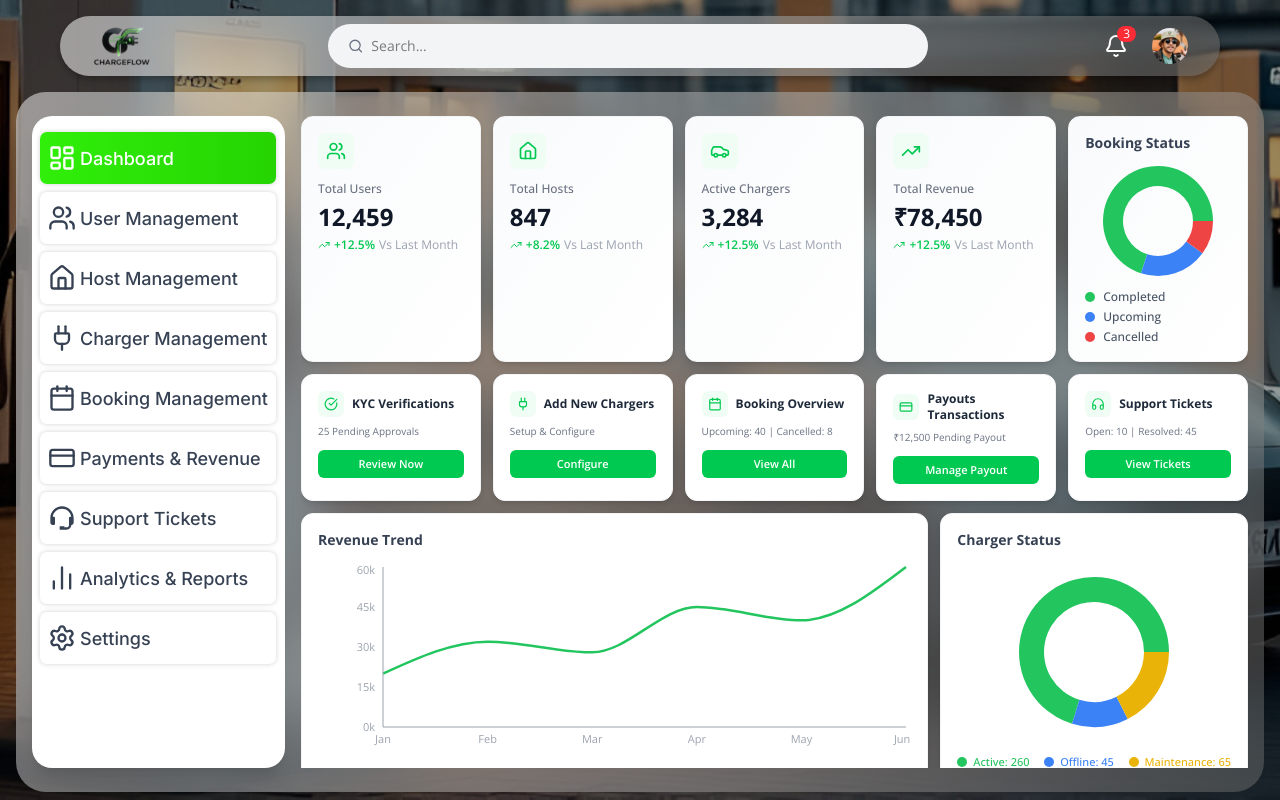
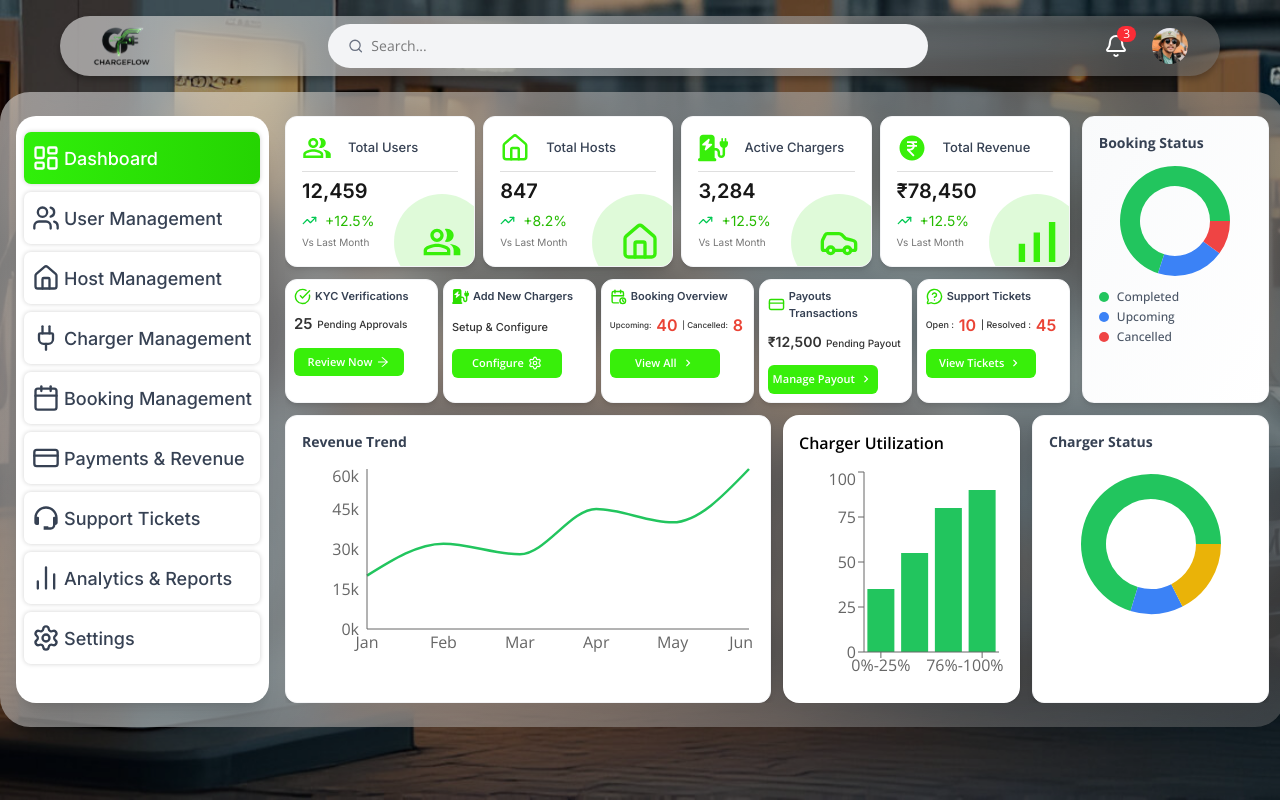
Before and after one commit to ChandaniSahu/ChargeFlow, a Next.js app: page /admin in a window 1280 px wide. Built offline with nearby package versions, Linux system fonts and the light colour scheme.

Commit message:
give exact width to parent div of admin dashboard , stats ,action cards ui completed

```diff
--- a/app/admin/page.tsx
+++ b/app/admin/page.tsx
@@ -22,8 +22,8 @@ export default function Page() {
         <Navbar />
 
         {/* Main Area */}
-        <div className="flex overflow-hidden    backdrop-blur-[23.700000762939453px]
-    bg-[linear-gradient(123.84deg,rgba(255,255,255,0.49)_0%,rgba(124,124,124,0.42)_100%)] py-2  mx-4 rounded-[30px] mb-2">
+        <div className="flex w-[1285px] overflow-hidden    backdrop-blur-[23.700000762939453px]
+    bg-[linear-gradient(123.84deg,rgba(255,255,255,0.49)_0%,rgba(124,124,124,0.42)_100%)] py-2  mx-auto rounded-[30px] mb-2">
           <Sidebar />
           <Dashboard />
         </div>
--- a/app/components/admin/Dashboard.tsx
+++ b/app/components/admin/Dashboard.tsx
@@ -1,96 +1,3 @@
-// import Sidebar from "./Sidebar";
-// import Navbar from "./Navbar";
-
-// const stats = [
-//   { title: "Total Users", value: "12,459", growth: "+12.5%" },
-//   { title: "Total Hosts", value: "847", growth: "+8.2%" },
-//   { title: "Active Chargers", value: "3,284", growth: "+12.5%" },
-//   { title: "Total Revenue", value: "₹78,450", growth: "+12.5%" },
-// ];
-
-// const actions = [
-//   { title: "KYC Verifications", sub: "25 Pending Approvals", btn: "Review Now" },
-//   { title: "Add New Chargers", sub: "Setup & Configure", btn: "Configure" },
-//   { title: "Booking Overview", sub: "Upcoming: 40 | Cancelled: 8", btn: "View All" },
-//   { title: "Payout Transactions", sub: "₹12,500 Pending", btn: "Manage Payout" },
-//   { title: "Support Tickets", sub: "Open: 10 | Resolved: 45", btn: "View Tickets" },
-// ];
-
-// export default function Dashboard() {
-//   return (
-//     <div className=" my-4 mr-4 overflow-y-auto no-scrollbar">
-//       <h1 className=" font-inter font-semibold text-[36px] text-white leading-[100%]
-//     tracking-[0%] capitalize mb-1">Dashboard</h1>
-//        <p className="font-arial font-[400] text-[20px] text-white leading-[100%] tracking-[0%] mb-3">Welcome back! Here's what's happening with ChargeFlow today.</p>
-//         <div className="space-y-6">
-//           {/* STATS */}
-//           <div className="grid grid-cols-1 sm:grid-cols-2 xl:grid-cols-4 gap-4">
-//             {stats.map((s, i) => (
-//               <div
-//                 key={i}
-//                 className="bg-white rounded-2xl shadow-lg p-4 flex justify-between items-center"
-//               >
-//                 <div>
-//                   <p className="text-sm text-gray-500">{s.title}</p>
-//                   <h2 className="text-2xl font-bold">{s.value}</h2>
-//                   <p className="text-green-500 text-xs mt-1">{s.growth} vs last month</p>
-//                 </div>
-//                 <div className="w-12 h-12 bg-green-100 rounded-full" />
-//               </div>
-//             ))}
-//           </div>
-
-//           {/* ACTION CARDS */}
-//           <div className="grid grid-cols-1 md:grid-cols-2 xl:grid-cols-5 gap-4">
-//             {actions.map((a, i) => (
-//               <div key={i} className="bg-white p-4 rounded-2xl shadow-lg">
-//                 <h3 className="font-semibold text-sm">{a.title}</h3>
-//                 <p className="text-xs text-gray-500 mt-1">{a.sub}</p>
-//                 <button className="mt-3 px-4 py-2 text-xs bg-green-500 text-white rounded-lg">
-//                   {a.btn}
-//                 </button>
-//               </div>
-//             ))}
-//           </div>
-
-//           {/* CHARTS + STATUS */}
-//           <div className="grid grid-cols-1 xl:grid-cols-3 gap-4">
-//             {/* Revenue Graph */}
-//             <div className="xl:col-span-2 bg-white rounded-2xl shadow-lg p-4">
-//               <h3 className="font-semibold mb-3">Revenue Trend</h3>
-//               <div className="h-56 bg-green-50 rounded-xl flex items-center justify-center text-gray-400">
-//                 Graph Placeholder
-//               </div>
-//             </div>
-
-//             {/* Booking Status */}
-//             <div className="bg-white rounded-2xl shadow-lg p-4">
-//               <h3 className="font-semibold mb-3">Booking Status</h3>
-//               <div className="h-56 rounded-full border-[12px] border-green-400 border-r-blue-400 border-b-red-400 mx-auto w-40" />
-//               <div className="mt-4 text-sm space-y-1">
-//                 <p className="text-green-500">● Completed</p>
-//                 <p className="text-blue-500">● Upcoming</p>
-//                 <p className="text-red-500">● Cancelled</p>
-//               </div>
-//             </div>
-//           </div>
-
-//           {/* CHARGER STATUS */}
-//           <div className="bg-white rounded-2xl shadow-lg p-4 max-w-md">
-//             <h3 className="font-semibold mb-3">Charger Status</h3>
-//             <div className="h-40 rounded-full border-[12px] border-green-500 border-r-yellow-400 border-b-red-400 mx-auto w-32" />
-//             <div className="flex justify-between text-sm mt-4">
-//               <span className="text-green-500">Active: 220</span>
-//               <span className="text-red-500">Offline: 45</span>
-//               <span className="text-yellow-500">Maintenance: 65</span>
-//             </div>
-//           </div>
-//         </div>
-
-//     </div>
-//   );
-// }
-
 // "use client";
 
 // import {
@@ -281,8 +188,17 @@ import {
   Headphones,
   TrendingUp,
   Car,
+   BarChart2,
+    Settings,
+  MessageCircleQuestionMark,
 } from "lucide-react";
-
+import { TbCalendarTime } from "react-icons/tb";
+import { FaChargingStation } from "react-icons/fa6";
+import { SiSimpleanalytics } from "react-icons/si";
+import { RiMoneyRupeeCircleFill } from "react-icons/ri";
+import { MdOutlinePeopleAlt } from "react-icons/md";
+import { AiOutlineArrowRight } from "react-icons/ai";
+import { MdOutlineKeyboardArrowRight } from "react-icons/md";
 import {
   LineChart,
   Line,
@@ -299,19 +215,106 @@ import {
 
 /* ---------- DATA ---------- */
 
+
 const stats = [
-  { title: "Total Users", value: "12,459", growth: "+12.5%", icon: Users },
-  { title: "Total Hosts", value: "847", growth: "+8.2%", icon: Home },
-  { title: "Active Chargers", value: "3,284", growth: "+12.5%", icon: Car },
-  { title: "Total Revenue", value: "₹78,450", growth: "+12.5%", icon: TrendingUp },
+  {
+    topIcon: MdOutlinePeopleAlt,
+    title: "Total Users",
+    value: "12,459",
+    growth: "+12.5%",
+    bottomIcon: MdOutlinePeopleAlt,
+  },
+  {
+    topIcon: Home,
+    title: "Total Hosts",
+    value: "847",
+    growth: "+8.2%",
+    bottomIcon: Home,
+  },
+  {
+    topIcon: FaChargingStation ,
+    title: "Active Chargers",
+    value: "3,284",
+    growth: "+12.5%",
+    bottomIcon: Car,
+  },
+  {
+    topIcon: RiMoneyRupeeCircleFill,
+    title: "Total Revenue",
+    value: "₹78,450",
+    growth: "+12.5%",
+    bottomIcon: SiSimpleanalytics,
+  },
 ];
 
 const actions = [
-  { title: "KYC Verifications", sub: "25 Pending Approvals", btn: "Review Now", icon: CheckCircle },
-  { title: "Add New Chargers", sub: "Setup & Configure", btn: "Configure", icon: Plug },
-  { title: "Booking Overview", sub: "Upcoming: 40 | Cancelled: 8", btn: "View All", icon: Calendar },
-  { title: "Payouts Transactions", sub: "₹12,500 Pending Payout", btn: "Manage Payout", icon: CreditCard },
-  { title: "Support Tickets", sub: "Open: 10 | Resolved: 45", btn: "View Tickets", icon: Headphones },
+  {
+    title: "KYC Verifications",
+    sub: (
+      <>
+      <div className=" flex items-center gap-[0.3rem] ">
+        <span className="text-[15px] font-semibold ">25</span>{" "}
+        <span className="font-medium  text-[10px]">Pending Approvals</span>
+      </div>
+      </>
+    ),
+    btn: "Review Now",
+    btnIcon: AiOutlineArrowRight,
+    icon: CheckCircle,
+  },
+  {
+    title: "Add New Chargers",
+    sub: <span className="text-[11px]">Setup & Configure</span>,
+    btn: "Configure",
+    btnIcon: Settings,
+    icon: FaChargingStation,
+  },
+  {
+    title: "Booking Overview",
+    sub: (
+      <>
+      <div className="flex items-center gap-[0.3rem]">
+        <span className="text-[8px]">Upcoming:</span>{" "}
+        <span className="font-semibold text-[#EA4335]">40</span>{" "}
+        <span className="text-[8px]">| Cancelled:</span>{" "}
+        <span className="font-semibold text-[#EA4335]">8</span>
+      </div>
+
+      </>
+    ),
+    btn: "View All",
+    btnIcon:MdOutlineKeyboardArrowRight,
+    icon: TbCalendarTime,
+  },
+  {
+    title: "Payouts Transactions",
+    sub: (
+      <>
+        <span className="font-semibold text-[14px]">₹12,500</span>&nbsp;
+        <span className="text-[10px]">Pending Payout</span>
+      </>
+    ),
+    btn: "Manage Payout",
+    btnIcon:MdOutlineKeyboardArrowRight,
+    icon: CreditCard,
+  },
+  {
+    title: "Support Tickets",
+    sub: (
+      <>
+        <div className="flex items-center gap-[0.3rem]">
+          <span className="text-[9px]">Open{" "}:</span>{" "}
+        <span className="font-semibold text-[#EA4335]">10</span>{" "}
+        <span className="text-[9px]">| Resolved{" "}:</span>{" "}
+        <span className="font-semibold text-[#EA4335]">45</span>
+        </div>
+
+      </>
+    ),
+    btn: "View Tickets",
+    btnIcon:MdOutlineKeyboardArrowRight,
+    icon: MessageCircleQuestionMark,
+  },
 ];
 
 const revenueData = [
@@ -347,43 +350,96 @@ const bookingStatus = [
 export default function Dashboard() {
   return (
     <div className="flex-1 my-4 mr-4 overflow-y-auto no-scrollbar">
-      {/* Top section with stats and booking status */}
       <div className="grid grid-cols-1 lg:grid-cols-5 gap-3 mb-3">
-        {/* Stats Cards - 4 columns */}
+
+  {/* LEFT SIDE: Stats + Actions (4 columns) */}
+  <div className="lg:col-span-4 space-y-3">
+
+    {/* Stats Cards */}
+  <div className="grid grid-cols-1 sm:grid-cols-2 md:grid-cols-4 gap-[0.5rem]">
   {stats.map((s, i) => {
-          const Icon = s.icon;
+    const TopIcon = s.topIcon;
+    const BottomIcon = s.bottomIcon;
+
     return (
-            <div key={i} className="bg-gradient-to-br from-gray-50 to-white rounded-xl p-4 shadow-md border border-gray-100">
-              <div className="flex items-start justify-between mb-3">
-                <div className="bg-green-50 p-2 rounded-lg">
-                  <Icon className="text-green-500" size={20} />
+      <div
+        key={i}
+        className="relative bg-white rounded-xl p-4 shadow-md border border-gray-100 overflow-hidden"
+      >
+        {/* TOP ICON */}
+        <div className="flex gap-[1rem] items-center mb-2 ">
+
+            <TopIcon className="text-[#38EF0A]" size={30} />
+            <p className="font-inter text-[13px] text-[#364153] font-medium">{s.title}</p>
         </div>
+
+        {/* TEXT */}
+
+        <h2 className="font-inter text-[20px] font-semibold text-[#171717] border-t-[1.5px] border-[#DFDFDF] pt-1">{s.value}</h2>
+
+        {/* GROWTH */}
+        <div className="flex flex-col  gap-1 mt-1">
+
+          <span className="font-inter text-[#25BB00] text-[14px] font-regular flex items-center gap-[0.5rem] ">
+            <TrendingUp size={15} className="text-green-500" />
+            {s.growth}
+          </span>
+          <span className="font-inter font-regular text-[#757575] text-[10px]">Vs Last Month</span>
         </div>
-              <p className="text-xs text-gray-500 mb-1 font-medium">{s.title}</p>
-              <h2 className="text-2xl font-bold text-gray-900 mb-1">{s.value}</h2>
-              <div className="flex items-center gap-1">
-                <TrendingUp className="text-green-500" size={12} />
-                <span className="text-green-500 text-xs font-semibold">{s.growth}</span>
-                <span className="text-gray-400 text-xs">Vs Last Month</span>
+
+        {/* BOTTOM ICON (LIGHT GREEN, ROUNDED) */}
+        <div className="absolute -bottom-6 -right-4 w-24 h-24 bg-[#2CDE0026] rounded-full flex items-center justify-center">
+          <BottomIcon className="text-[#38EF0A]" size={40} />
         </div>
       </div>
     );
   })}
+</div>
 
-        {/* Booking Status - 1 column */}
-        <div className="bg-gradient-to-br from-gray-50 to-white rounded-xl p-4 shadow-md border border-gray-100">
+    {/* Actions Cards */}
+    <div className="grid grid-cols-1 sm:grid-cols-2 md:grid-cols-3 lg:grid-cols-5 gap-[0.3rem]">
+      {actions.map((a, i) => {
+  const TopIcon = a.icon;
+  const BtnIcon = a.btnIcon;
+
+  return (
+    <div
+      key={i}
+      className="bg-white p-2 rounded-xl shadow-md border border-gray-100"
+    >
+      {/* TOP ICON + TITLE */}
+      <div className="flex items-center gap-1 mb-2">
+        <TopIcon size={17} className="text-[#2CDE00]" />
+        <h3 className="font-inter font-semibold text-[11px] text-[#364153]">
+          {a.title}
+        </h3>
+      </div>
+
+      {/* SUB TEXT */}
+      <p className="font-inter font-medium text-[#333333] mb-3">
+        {a.sub}
+      </p>
+
+      {/* BUTTON */}
+      <button className="flex items-center justify-center gap-1 w-[110px] py-1.5 text-[11px] font-semibold bg-[#38EF0A] hover:bg-green-600 text-white rounded-md">
+        {a.btn}
+        {BtnIcon && <BtnIcon size={14} />}
+      </button>
+    </div>
+  );
+})}
+    </div>
+
+  </div>
+
+  {/* RIGHT SIDE: Booking Status (1 column) */}
+  <div className="lg:col-span-1 bg-gradient-to-br from-gray-50 to-white rounded-xl p-4 shadow-md border border-gray-100">
     <h3 className="text-sm font-bold text-gray-700 mb-2">Booking Status</h3>
-          <div className="flex items-center justify-center mb-2">
+    <div className="flex justify-center mb-2">
       <PieChart width={120} height={120}>
-              <Pie
-                data={bookingStatus}
-                dataKey="value"
-                innerRadius={35}
-                outerRadius={55}
-                paddingAngle={0}
-              >
-                {bookingStatus.map((entry, index) => (
-                  <Cell key={`cell-${index}`} fill={entry.color} stroke="none" />
+        <Pie data={bookingStatus} dataKey="value" innerRadius={35} outerRadius={55}>
+          {bookingStatus.map((e, i) => (
+            <Cell key={i} fill={e.color} stroke="none" />
           ))}
         </Pie>
       </PieChart>
@@ -391,114 +447,64 @@ export default function Dashboard() {
     <div className="space-y-1">
       {bookingStatus.map((s, i) => (
         <div key={i} className="flex items-center gap-2 text-xs">
-                <div
-                  className="w-2.5 h-2.5 rounded-full"
-                  style={{ backgroundColor: s.color }}
-                />
+          <div className="w-2.5 h-2.5 rounded-full" style={{ backgroundColor: s.color }} />
           <span className="text-gray-600 font-medium">{s.name}</span>
         </div>
       ))}
     </div>
   </div>
+
 </div>
 
-      {/* Quick Actions */}
-      <div className="grid grid-cols-1 sm:grid-cols-2 md:grid-cols-3 lg:grid-cols-5 gap-3 mb-3">
-        {actions.map((a, i) => {
-          const Icon = a.icon;
-          return (
-            <div key={i} className="bg-white p-4 rounded-xl shadow-md border border-gray-100">
-              <div className="flex items-center gap-2 mb-2">
-                <div className="bg-green-50 p-1.5 rounded-md">
-                  <Icon size={14} className="text-green-500" />
-                </div>
-                <h3 className="font-bold text-xs text-gray-800">{a.title}</h3>
-              </div>
-              <p className="text-[10px] text-gray-500 mb-3 leading-tight">{a.sub}</p>
-              <button className="w-full px-3 py-1.5 text-[11px] font-semibold bg-green-500 hover:bg-green-600 text-white rounded-md transition-colors">
-                {a.btn}
-              </button>
-            </div>
-          );
-        })}
-      </div>
 
       {/* Charts Section */}
-      <div className="grid grid-cols-1 lg:grid-cols-3 gap-3">
-        {/* Revenue Trend */}
+      <div className="grid grid-cols-1 lg:grid-cols-4 gap-3">
+
+  {/* Revenue Trend - 2/4 width */}
   <div className="lg:col-span-2 bg-white rounded-xl shadow-md p-4 border border-gray-100">
     <h3 className="font-bold text-sm text-gray-700 mb-3">Revenue Trend</h3>
     <ResponsiveContainer width="100%" height={200}>
       <LineChart data={revenueData}>
-              <XAxis
-                dataKey="month"
-                stroke="#9ca3af"
-                style={{ fontSize: '11px' }}
-                tickLine={false}
-              />
-              <YAxis
-                stroke="#9ca3af"
-                style={{ fontSize: '11px' }}
-                tickFormatter={(value) => `${value/1000}k`}
-                tickLine={false}
-              />
-              <Tooltip
-                contentStyle={{
-                  backgroundColor: 'white',
-                  border: '1px solid #e5e7eb',
-                  borderRadius: '6px',
-                  fontSize: '11px',
-                  padding: '6px 10px'
-                }}
-                formatter={(value) => [`₹${value.toLocaleString()}`, 'Revenue']}
-              />
-              <Line
-                type="monotone"
-                dataKey="revenue"
-                stroke="#22c55e"
-                strokeWidth={2.5}
-                dot={false}
-              />
+        <XAxis dataKey="month" tickLine={false} />
+        <YAxis tickLine={false} tickFormatter={(v) => `${v / 1000}k`} />
+        <Tooltip />
+        <Line type="monotone" dataKey="revenue" stroke="#22c55e" strokeWidth={2.5} dot={false} />
       </LineChart>
     </ResponsiveContainer>
   </div>
 
-        {/* Charger Status */}
+  {/* Charger Utilization - 1/4 width */}
+  <div className="bg-white rounded-2xl shadow p-4">
+    <h3 className="font-semibold mb-3">Charger Utilization</h3>
+    <ResponsiveContainer width="100%" height={220}>
+      <BarChart data={utilizationData}>
+        <XAxis dataKey="level" />
+        <YAxis />
+        <Tooltip />
+        <Bar dataKey="value" fill="#22c55e" />
+      </BarChart>
+    </ResponsiveContainer>
+  </div>
+
+  {/* Charger Status - 1/4 width */}
   <div className="bg-white rounded-xl shadow-md p-4 border border-gray-100">
     <h3 className="font-bold text-sm text-gray-700 mb-3">Charger Status</h3>
-          <div className="flex items-center justify-center mb-3">
-            <PieChart width={180} height={180}>
-              <Pie
-                data={chargerStatus}
-                dataKey="value"
-                innerRadius={50}
-                outerRadius={75}
-                paddingAngle={0}
-              >
-                {chargerStatus.map((entry, index) => (
-                  <Cell key={`cell-${index}`} fill={entry.color} stroke="none" />
+    <div className="flex justify-center mb-3">
+      <PieChart width={160} height={160}>
+        <Pie data={chargerStatus} dataKey="value" innerRadius={45} outerRadius={70}>
+          {chargerStatus.map((e, i) => (
+            <Cell key={i} fill={e.color} stroke="none" />
           ))}
         </Pie>
       </PieChart>
     </div>
-          <div className="flex justify-between text-[11px] font-medium">
-            {chargerStatus.map((s, i) => (
-              <div key={i} className="flex items-center gap-1.5">
-                <div
-                  className="w-2.5 h-2.5 rounded-full"
-                  style={{ backgroundColor: s.color }}
-                />
-                <span style={{ color: s.color }}>
-                  {s.name}: {s.value}
-                </span>
-              </div>
-            ))}
-          </div>
-        </div>
   </div>
 
+</div>
+
+
       {/* Charger Utilization */}
-      <div className="mt-3 bg-white rounded-xl shadow-md p-4 border border-gray-100">
+      {/* <div className="mt-3 bg-white rounded-xl shadow-md p-4 border border-gray-100">
         <h3 className="font-bold text-sm text-gray-700 mb-3">Charger Utilization</h3>
         <ResponsiveContainer width="100%" height={200}>
           <BarChart data={utilizationData}>
@@ -530,7 +536,7 @@ export default function Dashboard() {
             />
           </BarChart>
         </ResponsiveContainer>
-      </div>
+      </div> */}
     </div>
   );
 }
```
Lines whose indentation alone changed are shown as unchanged.
